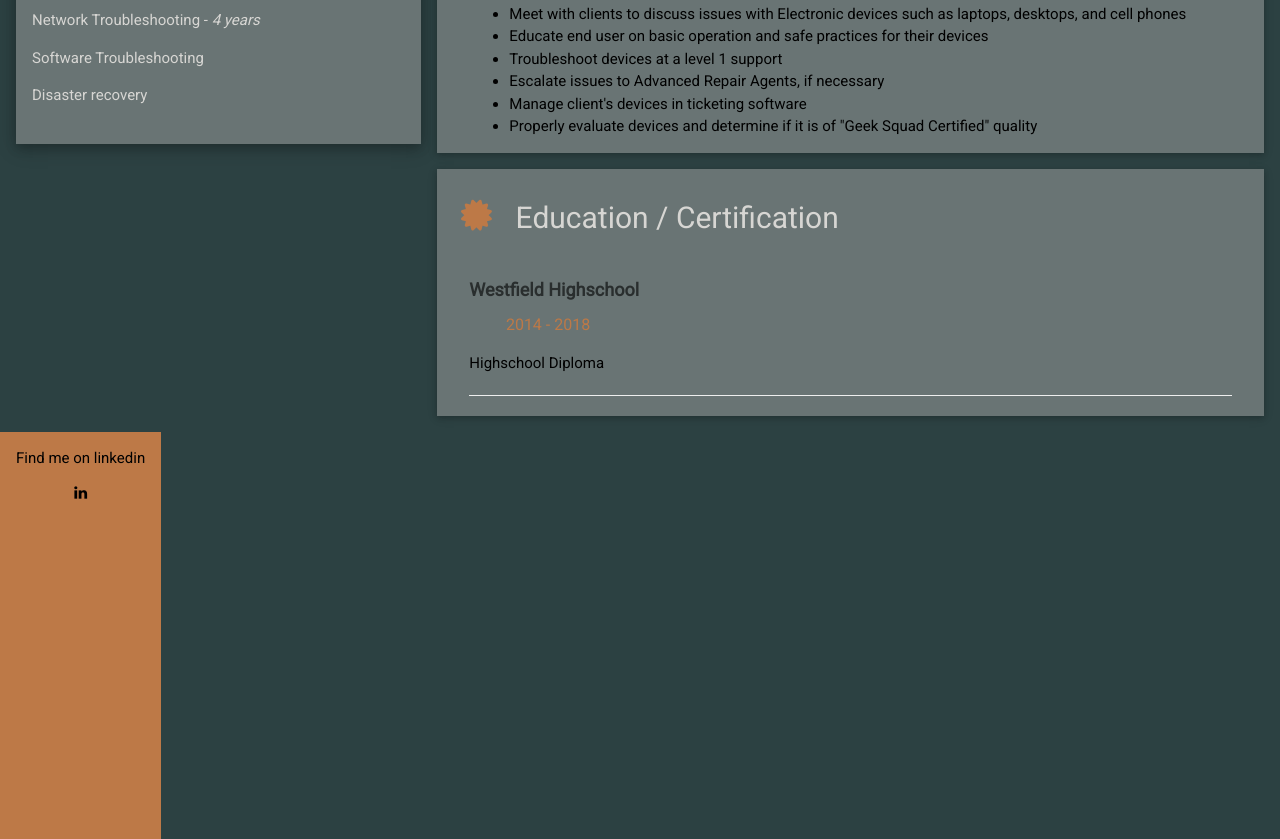
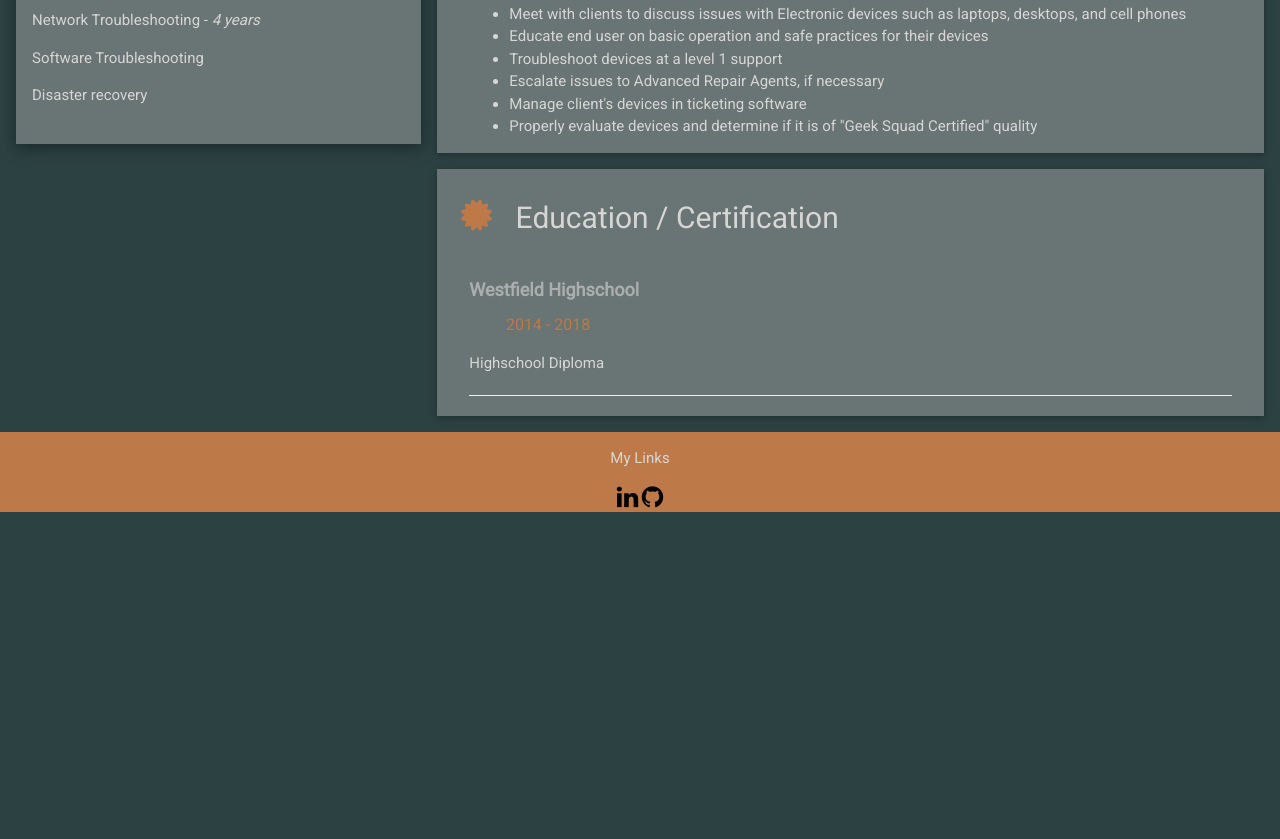
Before and after one commit to NLShaggy-dev/brad-latham-site, a website: page assets/index.html in a window 1280 px wide. Shown: the part 721-1560 px from the top of the page. After the commit the page ends 1233 px from the top, so only its background shows below. Drawn offline with Linux system fonts and the light colour scheme.

Commit message:
Change distribution to HTTPS redirect and update assets

```diff
--- a/assets/index.html
+++ b/assets/index.html
@@ -50,7 +50,6 @@
                             <br>
                         </div>
                     </div><br>
-
                 <!-- End Left Column -->
                 </div>
 
@@ -120,8 +119,9 @@
         </div>
 
     <footer class="container orange center margin-top">
-        <p>Find me on linkedin</p>
-        <a class="fa fa-linkedin hover-opacity" href="https://www.linkedin.com/in/bradley-latham-66866b200"></a>
+        <p>My Links</p>
+        <a class="fa fa-linkedin hover-opacity" style="font-size: 25px" href="https://www.linkedin.com/in/bradley-latham-66866b200"></a>
+        <a class="fa fa-github hover-opacity" style="font-size: 25px;" href="https://github.com/NLShaggy-dev/brad-latham-site"></a>
     </footer>
     </body>
 </html>
--- a/assets/resume.css
+++ b/assets/resume.css
@@ -30,18 +30,18 @@ h1,h2,h3,h4,h5,h6{font-family:"Segoe UI",Arial,sans-serif;font-weight:400;margin
 hr{border:0;border-top:1px solid #eee;margin:20px 0}
 a{color:inherit;text-decoration:inherit;}
 img{vertical-align:middle}
-footer{height:100%}
+p{color:#d7d6d3!important}
 .forrest{color:#fff!important;background-color:#2C4142!important}
 .content{margin-left:auto;margin-right:auto}.w3-content{max-width:980px}.w3-auto{max-width:1140px}
 .margin-top{margin-top:16px!important}
 .row-padding{padding:0 8px}.row-padding:after{content:"";display:table;clear:both}
-.third{padding:0 8px;float:left;width:100%;width:33.33333%}
-.olive{color:#000!important;background-color:#697474!important}
+.third{padding:0 8px;float:left;width:100%;width:33.33333%;display:flex;flex-flow:column}
+.olive{color:#d7d6d3!important;background-color:#697474!important}
 .text-gray{color:#d7d6d3!important}
 .card-4{box-shadow:0 4px 10px 0 rgba(0,0,0,0.2),0 4px 20px 0 rgba(0,0,0,0.19)}
 .display-container{position:relative}.display-container:hover{display:block;display:inline-block}
 .display-bottomleft{position:absolute;left:0;bottom:0}
-.container{padding:0.01em 16px}.container:after,.container:before{content:"";display:table;clear:both}
+.container{padding:0.01em 16px;}.container:after,.container:before{content:"";display:table;clear:both}
 .text-slate{color:#2d3437!important}
 .margin-right{margin-right:16px!important}
 .large{font-size:18px!important}
@@ -52,7 +52,8 @@ footer{height:100%}
 .margin-bottom{margin-bottom:16px!important}
 .padding-16{padding-top:16px!important;padding-bottom:16px!important}
 .xxlarge{font-size:36px!important}
-.tag{background-color:#bd7947;color:#2d3437;display:inline-block;padding-left:8px;padding-right:8px;text-align:center}
+.tag{background-color:#bd7947;color:#d7d6d3;display:inline-block;padding-left:8px;padding-right:8px;text-align:center}
 .orange{color:#000!important;background-color:#bd7947!important}
 .round{border-radius:4px}
-.center{text-align:center!important;display:inline-block;width:auto}
+.center{text-align:center!important;width:auto}
+*,::before,::after{box-sizing:inherit;}
--- a/lib/frontend.ts
+++ b/lib/frontend.ts
@@ -33,6 +33,7 @@ export class FrontEndStack extends cdk.Stack {
     const distribution = new cloudfront.Distribution(this, 'Distribution', {
       defaultBehavior: {
         origin: new origins.S3Origin(assetsBucket),
+        viewerProtocolPolicy: cloudfront.ViewerProtocolPolicy.REDIRECT_TO_HTTPS
       },
       domainNames: ['www.bradlatham.com'],
       certificate: cert,
```
Lines whose indentation alone changed are shown as unchanged.
